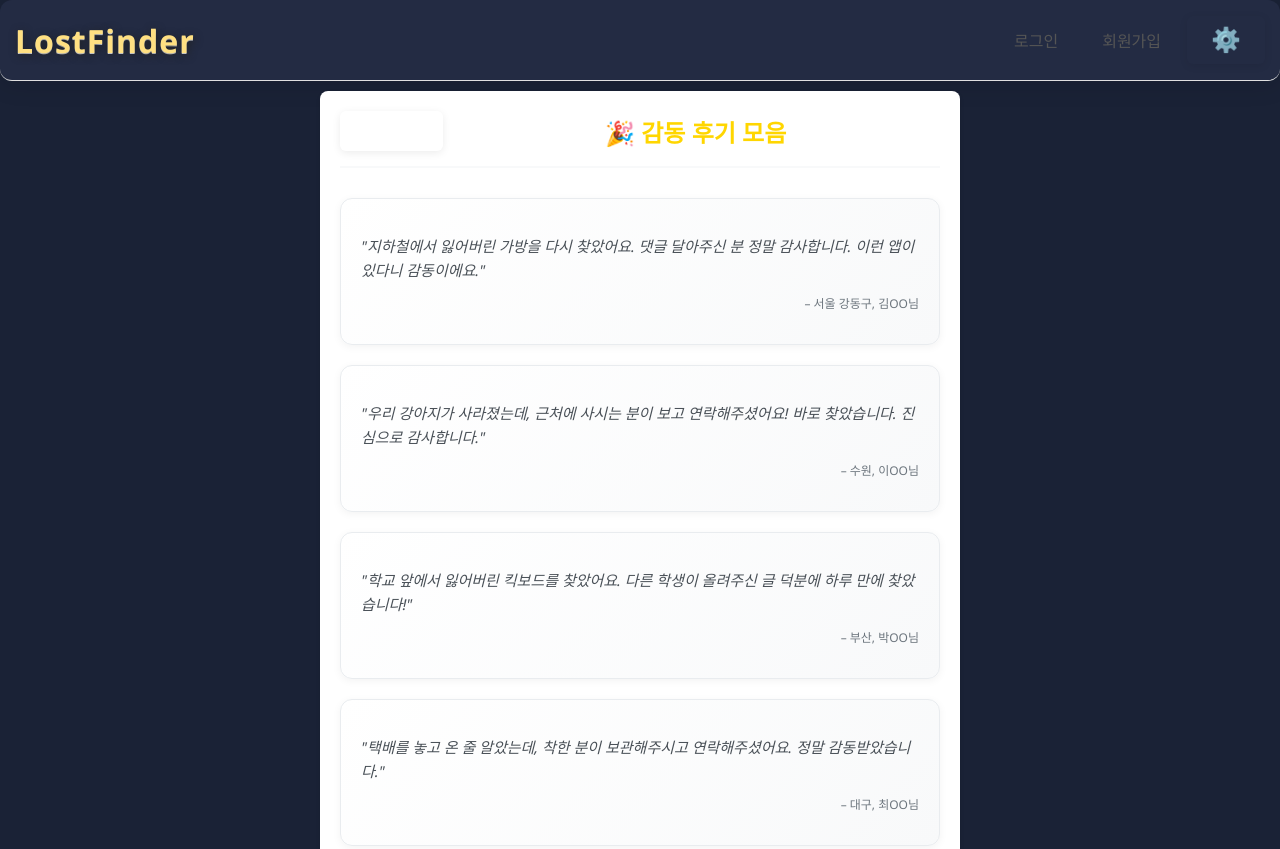
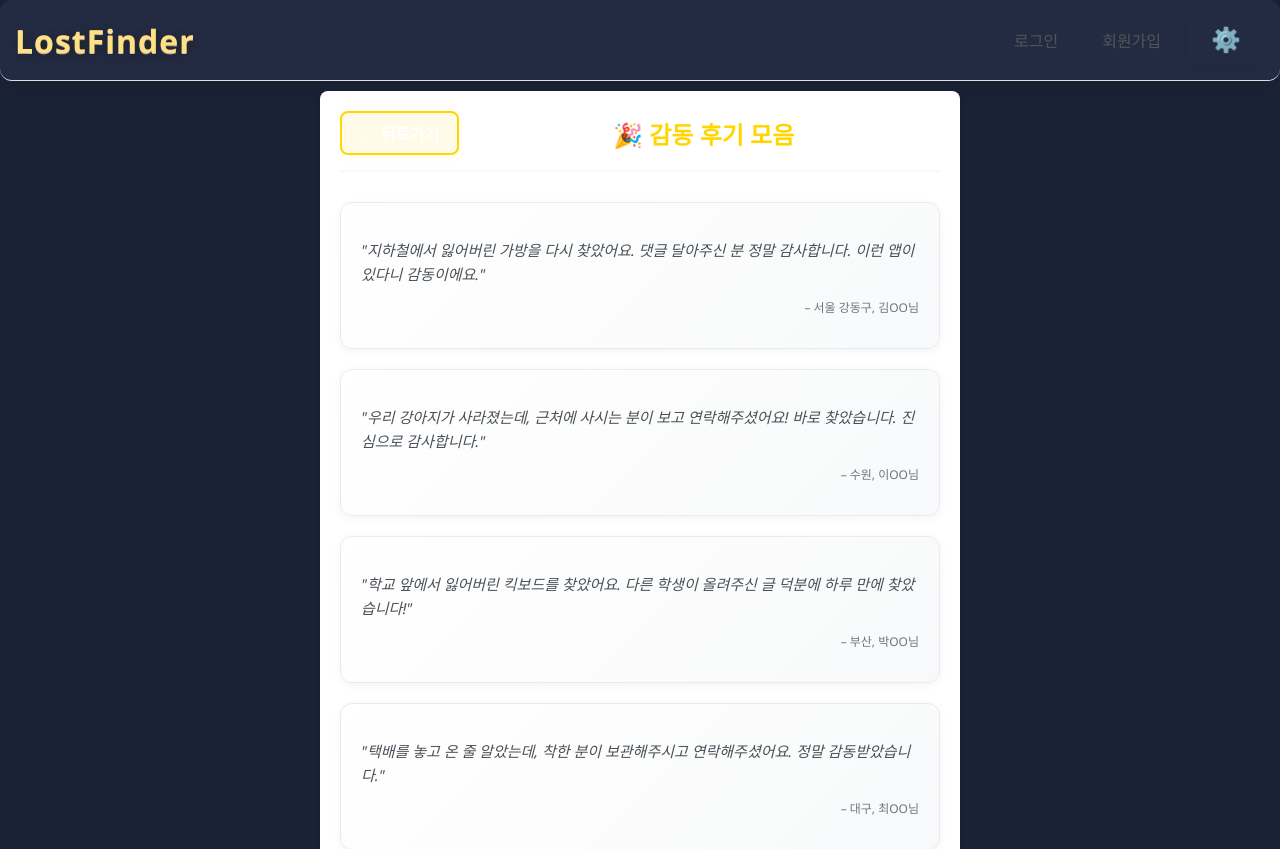
Before and after one commit to Christina0922/lost-finder, a React (Create React App) app in the folder client/: page /success-stories in a window 1280 px wide. Shown: the top 849 px of the page. Built offline with nearby package versions, Linux system fonts and the light colour scheme.

Commit message:
style: 감동 후기 뒤로가기 버튼 시인성 개선 (노랑 배경/테두리/글씨)

```diff
--- a/client/src/pages/SuccessStoriesPage.css
+++ b/client/src/pages/SuccessStoriesPage.css
@@ -18,19 +18,22 @@
 }
 
 .back-button {
-  background: none;
-  border: none;
-  color: #007bff;
+  background: #fffbe8; /* 연한 노랑 배경 */
+  border: 2px solid #ffd600; /* 진한 노랑 테두리 */
+  color: #ffb300; /* 진한 노랑 글씨 */
   font-size: 16px;
+  font-weight: bold;
   cursor: pointer;
-  padding: 8px 12px;
-  border-radius: 6px;
-  transition: background-color 0.3s;
+  padding: 8px 18px;
+  border-radius: 8px;
+  transition: background 0.2s, color 0.2s, border 0.2s;
+  box-shadow: 0 2px 8px rgba(255, 214, 0, 0.08);
 }
 
 .back-button:hover {
-  background-color: #f8f9fa;
-  color: #0056b3;
+  background: #ffd600;
+  color: #fff;
+  border: 2px solid #ffb300;
 }
 
 .page-title {
```
